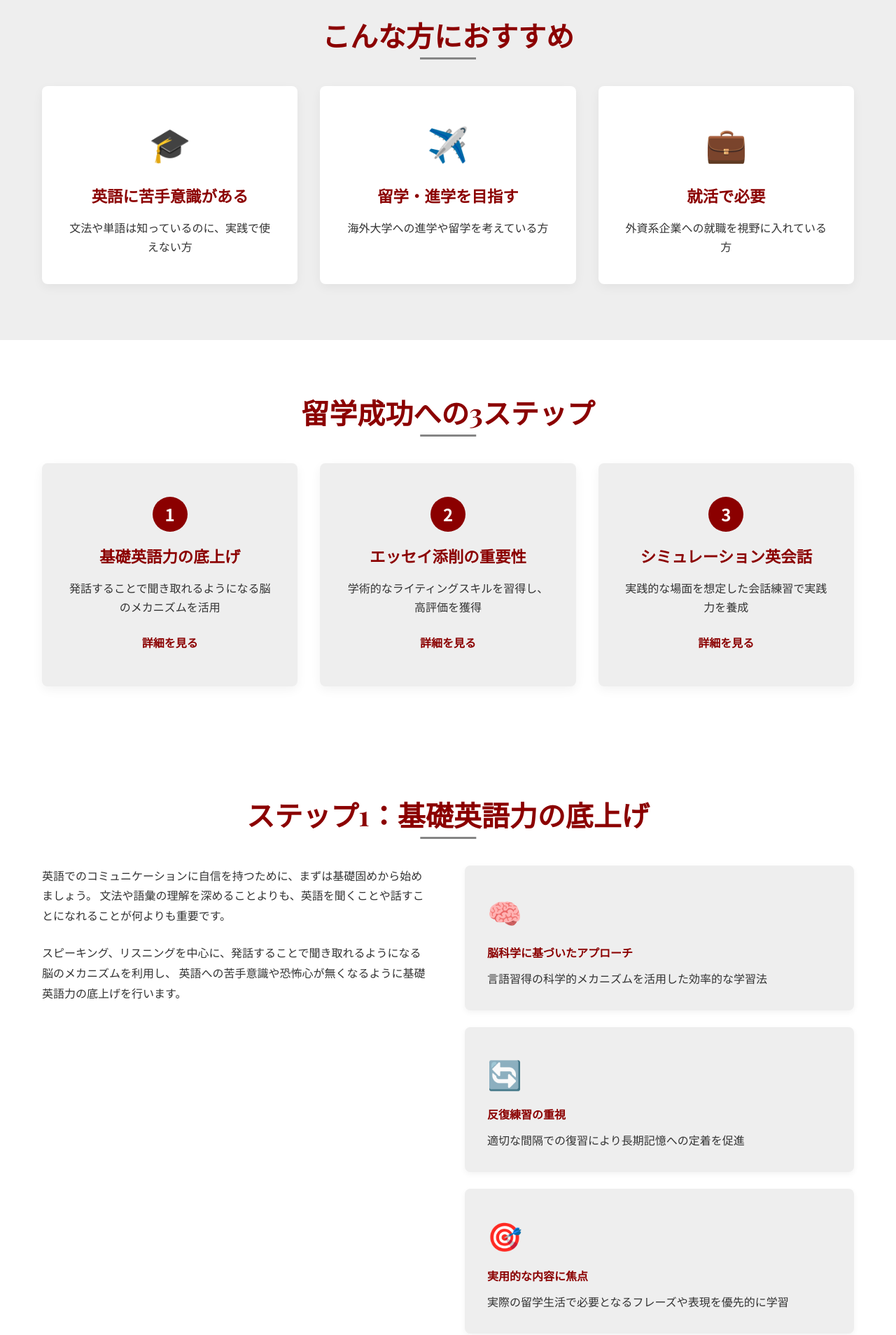
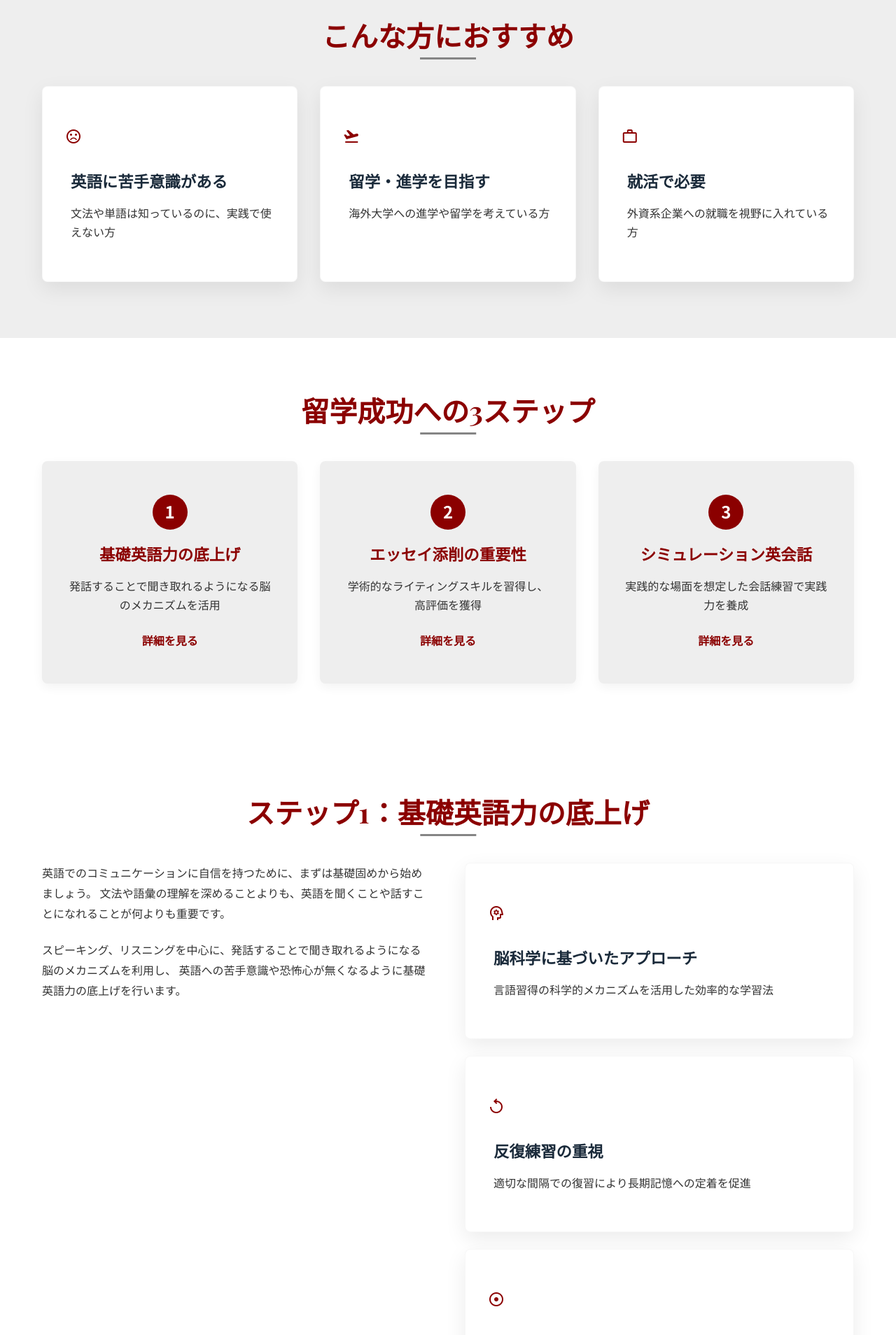
Before and after one commit to ideal-tomy/engrowthsite, a React (Vite) app: page /students in a window 1280 px wide. Shown: the part 1000-2908 px from the top of the page at 70% size. Built offline with nearby package versions, Linux system fonts and the light colour scheme.

Commit message:
カード使用アイコン変更

```diff
--- a/index.html
+++ b/index.html
@@ -9,6 +9,8 @@
     <link rel="preconnect" href="https://fonts.googleapis.com">
     <link rel="preconnect" href="https://fonts.gstatic.com" crossorigin>
     <link href="https://fonts.googleapis.com/css2?family=Noto+Sans+JP:wght@400;500;700&family=Noto+Serif+JP:wght@400;600;700&family=Playfair+Display:wght@400;600;700&display=swap" rel="stylesheet">
+    <!-- Material Symbols Outlined -->
+    <link rel="stylesheet" href="https://fonts.googleapis.com/css2?family=Material+Symbols+Outlined:opsz,wght,FILL,GRAD@20..48,100..700,0..1,-50..200" />
   </head>
   <body>
     <div id="root"></div>
--- a/src/components/CardComponent.tsx
+++ b/src/components/CardComponent.tsx
@@ -27,11 +27,7 @@ const CardComponent: React.FC<CardProps> = ({
       )}
       {icon && (
         <div className="card-icon">
-          {icon.startsWith('fa-') ? (
-            <i className={`fas ${icon}`} aria-hidden="true"></i>
-          ) : (
-            <span className="emoji-icon">{icon}</span>
-          )}
+          <span className="material-symbols-outlined">{icon}</span>
         </div>
       )}
       <div className="card-content">
--- a/src/pages/Business.tsx
+++ b/src/pages/Business.tsx
@@ -3,6 +3,7 @@ import '../styles/Business.css'; // CSSファイルを正しくインポート
 // 共通コンポーネントをインポート
 import SimulationSection from '../components/SimulationSection';
 import HeroSection from '../components/HeroSection';
+import CardComponent from '../components/CardComponent';
 
 // 3. 9つの強み グリッド表示 - 内容：アイコン＋強調テキスト＋補足テキスト
 const strengthsData = [
@@ -179,13 +180,15 @@ const Business = () => {
         <div className="container">
           <h2 className="section-title">Engrowth ビジネスプログラムの9つの強み</h2>
           <div className="strengths-grid">
-            {strengthsData.map((item, index) => (
-              <div key={index} className="strength-card">
-                <div className="strength-icon">{item.icon}</div>
-                <h3>{item.title}</h3>
-                <p>{item.description}</p>
-              </div>
-            ))}
+            <CardComponent icon="support_agent" title="専任のコンサルタントによる毎日の学習サポート" description="毎日のオンラインセッション" />
+            <CardComponent icon="smartphone" title="エングロース受講生 専用アプリの提供" />
+            <CardComponent icon="psychology" title="脳科学×AIの学習サービスを提供" />
+            <CardComponent icon="dynamic_feed" title="アダプティブラーニング※1を採用したカスタムカリキュラム" />
+            <CardComponent icon="school" title="世界の有名大学出身 コンサルタントがマンツーマンであなたに併走" />
+            <CardComponent icon="translate" title={"現地で使える\"生きた英語\"の習得をサポート"} />
+            <CardComponent icon="edit_calendar" title="卒業後の学習プランも 専任コンサルタントが提案" />
+            <CardComponent icon="public" title="全国どこからでも受講可能 セッション時間も柔軟に対応" />
+            <CardComponent icon="record_voice_over" title="AIによる発音、会話判定で１人でも英会話練習が可能" />
           </div>
         </div>
       </section>
@@ -284,18 +287,21 @@ const Business = () => {
         <div className="container">
           <h2 className="section-title">学習デザインの3つの柱</h2>
           <div className="pillars-grid">
-            <div className="pillar-card">
-              <h3><span className="pillar-icon">🔄</span> 生活スタイル対応</h3>
-              <p>多忙な日々の中でも無理なく学習を継続できるよう、個々のライフスタイルに合わせた柔軟なプランニングを行います。</p>
-            </div>
-            <div className="pillar-card">
-              <h3><span className="pillar-icon">📊</span> 進捗モニタリング</h3>
-              <p>学習データに基づき進捗を可視化。定期的なフィードバックで課題を明確にし、学習効果を最大化します。</p>
-            </div>
-            <div className="pillar-card">
-              <h3><span className="pillar-icon">🧠</span> 習熟度に応じた柔軟対応</h3>
-              <p>現在のレベルと目標達成に必要なスキルに基づき、カリキュラムを最適化。常に最適な負荷で学習を進めます。</p>
-            </div>
+            <CardComponent
+              icon="schedule"
+              title="生活スタイル対応"
+              description="多忙な日々の中でも無理なく学習を継続できるよう、個々のライフスタイルに合わせた柔軟なプランニングを行います。"
+            />
+            <CardComponent
+              icon="monitoring"
+              title="進捗モニタリング"
+              description="学習データに基づき進捗を可視化。定期的なフィードバックで課題を明確にし、学習効果を最大化します。"
+            />
+            <CardComponent
+              icon="tune"
+              title="習熟度に応じた柔軟対応"
+              description="現在のレベルと目標達成に必要なスキルに基づき、カリキュラムを最適化。常に最適な負荷で学習を進めます。"
+            />
           </div>
         </div>
       </section>
--- a/src/pages/Students.tsx
+++ b/src/pages/Students.tsx
@@ -2,6 +2,7 @@ import React, { useState } from 'react';
 import '../styles/Students.css';
 import SimulationSection from '../components/SimulationSection';
 import HeroSection from '../components/HeroSection';
+import CardComponent from '../components/CardComponent';
 
 // シミュレーションデータ
 const simulationTables = [
@@ -95,21 +96,21 @@ const Students = () => {
         <div className="container">
           <h2 className="section-title">こんな方におすすめ</h2>
           <div className="persona-grid">
-            <div className="persona-card">
-              <div className="persona-icon">🎓</div>
-              <h3>英語に苦手意識がある</h3>
-              <p>文法や単語は知っているのに、実践で使えない方</p>
-            </div>
-            <div className="persona-card">
-              <div className="persona-icon">✈️</div>
-              <h3>留学・進学を目指す</h3>
-              <p>海外大学への進学や留学を考えている方</p>
-            </div>
-            <div className="persona-card">
-              <div className="persona-icon">💼</div>
-              <h3>就活で必要</h3>
-              <p>外資系企業への就職を視野に入れている方</p>
-            </div>
+            <CardComponent
+              icon="sentiment_dissatisfied"
+              title="英語に苦手意識がある"
+              description="文法や単語は知っているのに、実践で使えない方"
+            />
+            <CardComponent
+              icon="flight_takeoff"
+              title="留学・進学を目指す"
+              description="海外大学への進学や留学を考えている方"
+            />
+            <CardComponent
+              icon="work"
+              title="就活で必要"
+              description="外資系企業への就職を視野に入れている方"
+            />
           </div>
         </div>
       </section>
@@ -157,21 +158,21 @@ const Students = () => {
               </p>
             </div>
             <div className="step-features">
-              <div className="feature">
-                <div className="feature-icon">🧠</div>
-                <h4>脳科学に基づいたアプローチ</h4>
-                <p>言語習得の科学的メカニズムを活用した効率的な学習法</p>
-              </div>
-              <div className="feature">
-                <div className="feature-icon">🔄</div>
-                <h4>反復練習の重視</h4>
-                <p>適切な間隔での復習により長期記憶への定着を促進</p>
-              </div>
-              <div className="feature">
-                <div className="feature-icon">🎯</div>
-                <h4>実用的な内容に焦点</h4>
-                <p>実際の留学生活で必要となるフレーズや表現を優先的に学習</p>
-              </div>
+              <CardComponent
+                icon="psychology"
+                title="脳科学に基づいたアプローチ"
+                description="言語習得の科学的メカニズムを活用した効率的な学習法"
+              />
+              <CardComponent
+                icon="replay"
+                title="反復練習の重視"
+                description="適切な間隔での復習により長期記憶への定着を促進"
+              />
+              <CardComponent
+                icon="adjust"
+                title="実用的な内容に焦点"
+                description="実際の留学生活で必要となるフレーズや表現を優先的に学習"
+              />
             </div>
           </div>
         </div>
```
